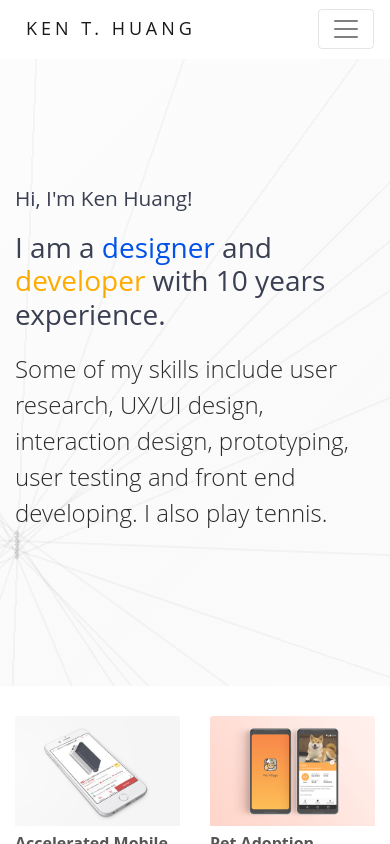
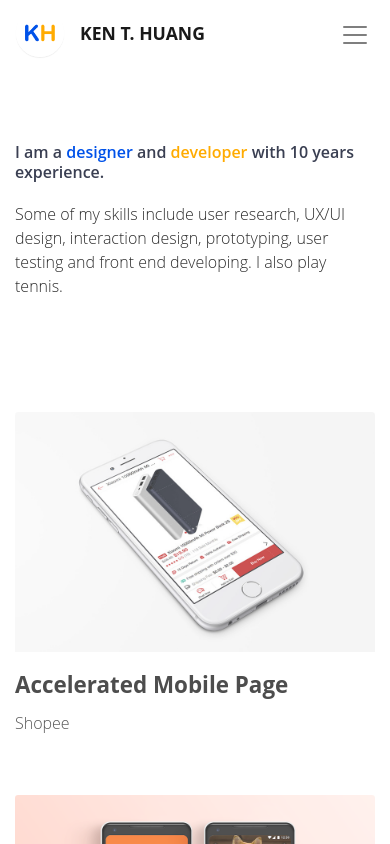
Before and after one commit to bluetch/kenhuang, a React app: page / in a window 390 px wide. Shown: the top 844 px of the page. Built offline with nearby package versions, Linux system fonts and the light colour scheme.

Commit message:
fix layout

```diff
--- a/src/modules/Header.js
+++ b/src/modules/Header.js
@@ -3,12 +3,33 @@ import { NavLink } from 'react-router-dom'
 
 // http://www.consultsarath.com/public-utilities/high-quality-online-favicon-generator.aspx
 
-const Header = () => (
+class Header extends React.Component {
+  constructor(props) {
+    super(props);
+    this.state = {
+      shadow: false
+    }
+  }
+
+  handleScroll(event) {
+    if (window.scrollY > 50) {
+      this.setState({ shadow: true });
+    } else {
+      this.setState({ shadow: false });
+    }
+  }
+
+  componentDidMount() {
+    window.addEventListener('scroll', this.handleScroll.bind(this));
+  }
+
+  render() {
+    return (
       <header>
-    <nav className="navbar navbar-expand-lg fixed-top navbar-light">
+        <nav className={"navbar navbar-expand-lg fixed-top navbar-light " + (this.state.shadow ? 'shadow-sm' : '')}>
           <div className="container">
             <NavLink className="navbar-brand" to="/">
-          {/* <img src="../static/images/ken-huang-logo.png" alt="" className="logo-img"/> */}
+              <img src="../static/images/ken-huang-logo.png" alt="" className="logo-img" />
               <h1 className="logo-text">KEN T. HUANG</h1>
             </NavLink>
             <button className="navbar-toggler" type="button" data-toggle="collapse" data-target="#navbarTogglerDemo01" aria-controls="navbarTogglerDemo01" aria-expanded="false" aria-label="Toggle navigation">
@@ -17,10 +38,12 @@ const Header = () => (
             <div className="collapse navbar-collapse flex-grow-0" id="navbarTogglerDemo01">
               <ul className="navbar-nav">
                 <li className="nav-item">
-              <NavLink className="nav-link" to="/about">About</NavLink>
+                  {/* <NavLink className="nav-link" to="/about">About</NavLink> */}
+                  <a className="nav-link" href="/about" >About</a>
                 </li>
                 <li className="nav-item">
-              <NavLink className="nav-link" to="/portfolio">Portfolio</NavLink>
+                  {/* <NavLink className="nav-link" to="/portfolio">Portfolio</NavLink> */}
+                  <a className="nav-link" href="/portfolio" >Portfolio</a>
                 </li>
                 <li className="nav-item">
                   <a className="nav-link" href="https://medium.com/@bluetch" target="_blank" rel="noopener noreferrer">Medium</a>
@@ -31,9 +54,12 @@ const Header = () => (
               </ul>
             </div>
           </div>
+
         </nav>
       </header>
     );
+  }
+}
 
 
 export default Header;
--- a/src/pages/Portfolio.js
+++ b/src/pages/Portfolio.js
@@ -59,13 +59,13 @@ export const ShowAll = () => (
       <div className="row">
         {
           portfolioAPI.preview().map(task => {
-            if (task.state == true) {
+            if (task.state === true) {
               return (
-                <div className="col-6" key={task.url}>
+                <div className="col-md-6" key={task.url}>
                   <Link to={`/portfolio/${task.url}`} className="card">
                     <img src={task.image} className="card-img-top" alt={task.name} />
                     <div className="card-body">
-                      <p className="card-title">{task.name}</p>
+                      <h3 className="card-title">{task.name}</h3>
                       <p className="card-text">{task.category}</p>
                     </div>
                   </Link>
@@ -73,11 +73,11 @@ export const ShowAll = () => (
               )
             } else {
               return (
-                <div className="col-6" key={task.url}>
+                <div className="col-md-6" key={task.url}>
                   <div className="card">
                     <img src={task.image} className="card-img-top" alt={task.name} />
                     <div className="card-body">
-                      <p className="card-title">{task.name}</p>
+                      <h3 className="card-title">{task.name}</h3>
                       <p className="card-text">(Coming Soon)</p>
                     </div>
                   </div>
--- a/src/pages/portfolio/google-design-exercise-pet-adoption.js
+++ b/src/pages/portfolio/google-design-exercise-pet-adoption.js
@@ -146,7 +146,7 @@ export const Content = () => (
         <div className="col-12">
           <img src="../static/images/portfolio/pet-adoption-wireframe-questionnaire.png" alt="pet-adoption-wireframe-questionnaire" className="img-fluid" />
         </div>
-        <div className="col-md-7 offset-5">
+        <div className="col-md-7 offset-md-5">
           <p>Once the user completes the questionnaire, we congratulate the user gets a view with an artificial loading indicator. In cases like this it’s important to increase the perceived value of the product. If the user spends ~5 minutes answering questions, but the results appear instantly, they might feel as if the product is not really doing anything and all his work was for nothing. Showing a nice loading animation for just a few seconds will prevent this.</p>
           <h4>Find Pets</h4>
           <p>The Find Pets provide filters available are distance, match and type of animal. Someone who is looking for a dog and is willing to put in some effort, can set the type of animal to Dog and set the distance to 100km. This makes sure he’ll easily find the best match for him. </p>
@@ -187,7 +187,7 @@ export const Content = () => (
       <img src="../static/images/portfolio/pet-adoption-mockup-signin.png" alt="pet-adoption-mockup-signin" className="img-fluid" />
       <div className="container">
         <div className="row">
-          <div className="col-md-7 offset-5">
+          <div className="col-md-7 offset-md-5">
             <p>I like to design the visual from the beginning where I could empathy in the real user process. Use passionate color and keep it simple and easy to read. </p>
             <p>And here I put the Facebook login, because there are not only many foster homes, shelters posting their animals, but also many potential adopters looking for the pet in these groups.</p>
           </div>
@@ -196,7 +196,7 @@ export const Content = () => (
       <img src="../static/images/portfolio/pet-adoption-mockup-questionnaire.png" alt="pet-adoption-mockup-questionnaire" className="img-fluid" />
       <div className="container">
         <div className="row">
-          <div className="col-md-7 offset-5">
+          <div className="col-md-7 offset-md-5">
             <p>After finish the questionnaire, it should display a great animation to feedback their spent time a lot. Due to time limitation, I just put a white circle to stand for it.</p>
           </div>
         </div>
@@ -204,7 +204,7 @@ export const Content = () => (
       <img src="../static/images/portfolio/pet-adoption-mockup-pet-profile.png" alt="pet-adoption-mockup-pet-profile" className="img-fluid" />
       <div className="container">
         <div className="row">
-          <div className="col-md-7 offset-5">
+          <div className="col-md-7 offset-md-5">
             <p>Simple scannable information is key to the user so they can quickly evaluate what they need to know about adopting this animal.</p>
           </div>
         </div>
@@ -212,7 +212,7 @@ export const Content = () => (
       <img src="../static/images/portfolio/pet-adoption-mockup-message.png" alt="pet-adoption-mockup-message" className="img-fluid" />
       <div className="container">
         <div className="row">
-          <div className="col-md-7 offset-5">
+          <div className="col-md-7 offset-md-5">
             <p>Book a Walk and message are both connect with shelter assistants, and there is also provide simple instant message near the text input to guide adopters to reply.</p>
           </div>
         </div>
@@ -220,7 +220,7 @@ export const Content = () => (
       <img src="../static/images/portfolio/pet-adoption-mockup-my-pet.png" alt="pet-adoption-mockup-my-pet" className="img-fluid" />
       <div className="container">
         <div className="row">
-          <div className="col-md-7 offset-5">
+          <div className="col-md-7 offset-md-5">
             <p>After the users has adopted the pet, there is an entry of register to reinforce their ownership. Once they setup the lovely pet, be a right time to provide useful information is a big plus to keep users browsing the application, discover great events and activities.</p>
           </div>
         </div>
--- a/src/scss/App.scss
+++ b/src/scss/App.scss
@@ -16,6 +16,7 @@
 $primary: #0052e9;
 $secondary: #ffab00;
 $black10: rgba(0, 0, 0, 0.1);
+
 .color-primary {
   color: $primary;
 }
@@ -31,9 +32,11 @@ body {
   color: #3a3f52;
   -webkit-font-smoothing: antialiased;
   -moz-osx-font-smoothing: grayscale;
+
   @media (min-width: 992px) {
     padding-top: 83px;
   }
+
   @media (max-width: 991px) {
     padding-top: 59px;
   }
@@ -45,6 +48,7 @@ strong {
 
 h1 {
   font-size: 1.5rem;
+
   @media (min-width: 992px) {
     font-size: 2.5rem;
   }
@@ -52,6 +56,7 @@ h1 {
 
 h2 {
   font-size: 1.3rem;
+
   @media (min-width: 992px) {
     font-size: 2rem;
   }
@@ -63,6 +68,7 @@ a {
     text-decoration: underline;
     margin: 0 2px 0 4px;
   }
+
   &:hover {
     text-decoration: none;
   }
@@ -72,7 +78,8 @@ p,
 li {
   font-weight: 300;
   color: rgba(0, 0, 0, 0.83);
-    @media(min-width: 992px){
+
+  @media(min-width: 992px) {
     letter-spacing: .05em;
   }
 }
@@ -81,6 +88,7 @@ ul {
   @media(max-width: 991px) {
     padding-left: 20px;
   }
+
   li {
     font-size: 15px;
     line-height: 20px;
@@ -92,6 +100,7 @@ section {
   @media (min-width: 992px) {
     margin: 100px 0px;
   }
+
   @media (max-width: 991px) {
     margin: 30px 0;
   }
@@ -108,11 +117,13 @@ hr {
   text-align: center;
   display: inline-block;
   position: relative;
+
   &:after {
     padding-top: 56.25%;
     display: block;
     content: '';
   }
+
   img {
     position: absolute;
     width: 100%;
@@ -129,44 +140,75 @@ hr {
 
 .navbar {
   background-color: white; //box-shadow: 0 2px 4px 0 rgba(0, 0, 0, 0.09);
+
   @media (min-width: 992px) {
     padding: 20px;
   }
+
   .navbar-brand {
     padding-left: 0;
   }
+
   .logo-img {
-        max-height: 40px;
+    max-height: 48px;
     border: 3px solid white;
     border-radius: 50%;
+    margin: -4px 16px 0 0;
     box-shadow: 0 1px 1px rgba(0, 0, 0, .07);
   }
+
   .logo-text {
     display: inline-block;
-        letter-spacing: 4px;
-        margin: 0 0 0 10px;
-        font-size: 1.2em;
-        font-weight: 400;
+    letter-spacing: 1px;
+    margin: 0;
+    font-size: 1.3rem;
+    font-weight: 700;
   }
-    a {
+
+  .nav-link {
     font-size: 15px;
     font-weight: 400;
     letter-spacing: .05em;
     padding: 10px 16px;
     display: block;
     color: black;
+
     &:hover {
       color: $primary;
       text-decoration: none;
     }
   }
+
+  .navbar-toggler {
+    padding: .25rem;
+    border: none;
+  }
+
   /* Large devices (desktops, 992px and up) */
   @media (min-width: 992px) {
     &.navbar-expand-lg .navbar-nav .nav-link {
       padding-left: 40px;
     }
   }
+
+  @media (max-width: 991px) {
+    .logo-text {
+      font-size: 1.1rem;
+      letter-spacing: 0;
     }
+
+    .navbar-collapse::after {
+      content: "";
+      position: fixed;
+      top: 266px;
+      right: 0;
+      bottom: 0;
+      left: 0;
+      background: rgba(0, 0, 0, 0.4);
+    }
+  }
+}
+
 
 /* ==============================================
      3. Buttons
@@ -180,6 +222,7 @@ hr {
   h1 {
     margin-bottom: 20px;
   }
+
   .hero {
     padding: 0;
     background-repeat: no-repeat;
@@ -187,15 +230,19 @@ hr {
     background-size: cover; //background-attachment: fixed;
     //height: 50vh;
   }
+
   .title {
     margin-bottom: 30px;
   }
+
   .portrait {
     width: 66%;
     border-radius: 50%;
     border: 8px solid white;
     box-shadow: 0 1px 1px rgba(0, 0, 0, .07);
-    } // p:last-child{
+  }
+
+  // p:last-child{
   //   margin-bottom: 0;
   // }
   .instagram {
@@ -203,10 +250,12 @@ hr {
     border-top: 1px solid $black10;
     padding-top: 50px;
   }
+
   .instagram-photo {
     border: 1px solid $black10;
     border-radius: 2px;
     display: block;
+
     img {
       width: 100%;
       border: 6px solid white;
@@ -228,24 +277,41 @@ hr {
     -moz-animation: Gradient 15s ease infinite;
     animation: Gradient 15s ease infinite;
     margin-top: 0;
-        padding: 15vh 0;
+    padding: 30vh 0;
+
     h2 {
+      font-size: 50px;
+      font-weight: 300;
       margin-bottom: 20px;
     }
+
     h3 {
+      font-weight: 600;
       margin-bottom: 20px;
     }
+
     p {
       font-size: 24px;
       font-weight: 300;
       margin-bottom: 0px;
       padding: 0px;
     }
-        @media (min-width: 992px) {
-            padding: 30vh 0;
+
+    @media (max-width: 991px) {
+      padding: 10vh 0;
+      background: white;
+
       h2 {
-                font-size: 50px;
-                font-weight: 300;
+        font-size: 24px;
+        display: none;
+      }
+
+      h3 {
+        font-size: 1rem;
+      }
+
+      p {
+        font-size: 1rem;
       }
     }
   }
@@ -258,11 +324,13 @@ hr {
   text-align: center;
   display: inline-block;
   position: relative;
+
   &:after {
     padding-top: 56.25%;
     display: block;
     content: '';
   }
+
   img {
     position: absolute;
     left: 50%;
@@ -283,20 +351,25 @@ hr {
   h3 {
     font-size: 1.4em;
     font-weight: 500;
+
     &:not(:first-child) {
       margin-top: 50px;
     }
   }
+
   h4 {
     font-size: 1.1em;
     margin-bottom: 20px;
+
     &:not(:first-child) {
       margin-top: 50px;
     }
   }
+
   h5 {
     margin-top: 30px;
   }
+
   .hero {
     padding: 0;
     background-repeat: no-repeat;
@@ -304,51 +377,58 @@ hr {
     background-size: cover; // background-attachment: fixed;
     height: 50vh;
   }
+
   .title-block {
     margin-bottom: 50px;
     padding-bottom: 50px;
+
     @media(max-widh: 991px) {
       margin-bottom: 10px;
     }
   }
+
   .img-fluid {
     margin: 30px 0;
   }
+
   .card {
     opacity: 0.8;
     transition: 0.3s all;
     border: none;
+    margin-bottom: 40px;
+
     &:hover {
       transition: 0.3s padding ease-out;
       opacity: 1;
       box-shadow: 0px 22px 43px rgba(68, 68, 68, 0.2);
+
       .card-body {
         padding-left: 1.25rem;
       }
     }
+
     .card-body {
       position: relative;
       padding-left: 0;
     }
+
     .card-title {
+      color: rgba(0, 0, 0, 0.87);
       font-weight: 700;
     }
+
     .card-title:last-child {
       margin-bottom: 0;
     }
+
     @media (min-width: 992px) {
-            margin-bottom: 40px;
       .card-title {
         font-size: 28px;
         letter-spacing: -0.5px;
       }
     }
-        @media (max-width: 991px){
-            margin-bottom: 20px;
-            .card-body{
-                padding: 5px 0 0;
-            }
-        }
+
+    @media (max-width: 991px) {}
   }
 }
 
@@ -363,23 +443,28 @@ hr {
 footer {
   padding: 20px 0;
   color: #62656a;
+
   .copyright {
     float: right;
     margin: 0;
     font-size: 12px;
     line-height: 37px;
   }
+
   a {
     display: inline-block;
+
     &:hover {
       color: $primary;
       text-decoration: none;
     }
   }
+
   i {
     font-size: 25px;
     color: #888;
     margin-right: 10px;
+
     &:hover {
       color: $primary;
     }
@@ -399,26 +484,7 @@ footer {
 /* Small devices (mobile, 991px and down) */
 
 @media (max-width: 991px) {
-    .box {
-        margin-top: 10px;
-    }
-    .content-box {
-        padding: 20px;
-    }
-    .nav-logo-mobile {
-        height: 100%;
-        img {
-            height: 100%;
-        }
-        h1 {
-            margin: 0;
-            font-size: 22px;
-            display: inline-block;
-        }
-    }
-    .nav-logo-desktop {
-        display: none;
-    }
+
 }
 
 /* Large devices (desktops, 992px and up) */
@@ -441,9 +507,11 @@ footer {
   0% {
     background-position: 0% 50%;
   }
+
   50% {
     background-position: 100% 50%;
   }
+
   100% {
     background-position: 0% 50%;
   }
@@ -453,9 +521,11 @@ footer {
   0% {
     background-position: 0% 50%;
   }
+
   50% {
     background-position: 100% 50%;
   }
+
   100% {
     background-position: 0% 50%;
   }
@@ -465,9 +535,11 @@ footer {
   0% {
     background-position: 0% 50%;
   }
+
   50% {
     background-position: 100% 50%;
   }
+
   100% {
     background-position: 0% 50%;
   }
@@ -477,13 +549,17 @@ footer {
      99. Laser
   ===============================================*/
 
-@media (min-width: 992px) {
+
 .dot {
   position: absolute;
   border-radius: 50%;
   z-index: 1;
+
+  @media (max-width: 991px) {
+    display: none;
   }
 }
+
 
 @for $i from 1 through 10 {
   .dot {
@@ -494,6 +570,7 @@ footer {
       left: random(80) + vw;
       -webkit-animation: getRotating-#{$i} 60s forwards ease-in-out infinite;
       background: rgba(0, 0, 0, 0.1);
+
       &::before {
         content: "";
         border: 1px solid rgba(0, 0, 0, 0.03);
@@ -504,6 +581,7 @@ footer {
         left: -1000px;
         top: 1px;
       }
+
       &::after {
         content: "";
         border: 1px solid rgba(0, 0, 0, 0.03);
@@ -516,6 +594,7 @@ footer {
       }
     }
   }
+
   @keyframes getMoving-#{$i} {
     @for $e from 1 through 10 {
       #{$e}0% {
@@ -524,6 +603,7 @@ footer {
       }
     }
   }
+
   @keyframes getRotating-#{$i} {
     @for $e from 1 through 10 {
       #{$e}0% {
```
Lines whose indentation alone changed are shown as unchanged.
